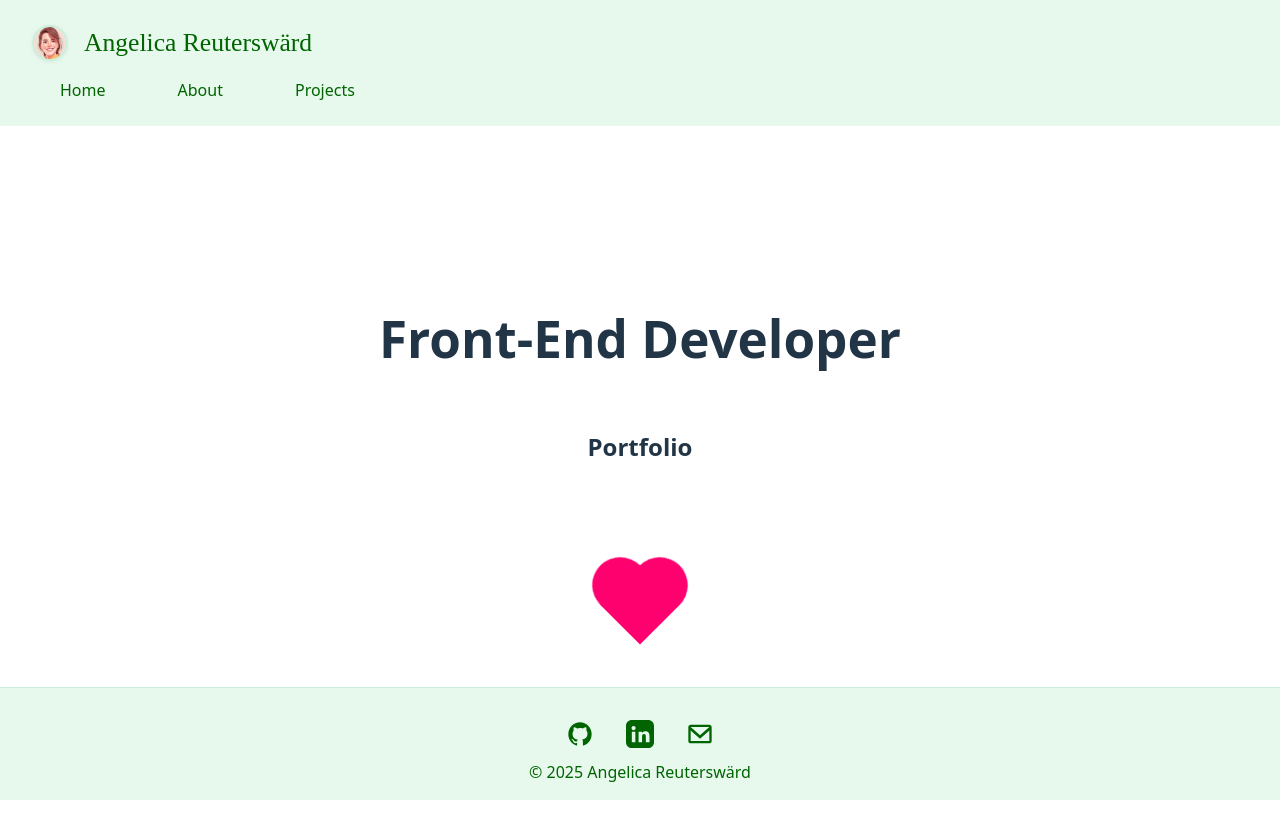
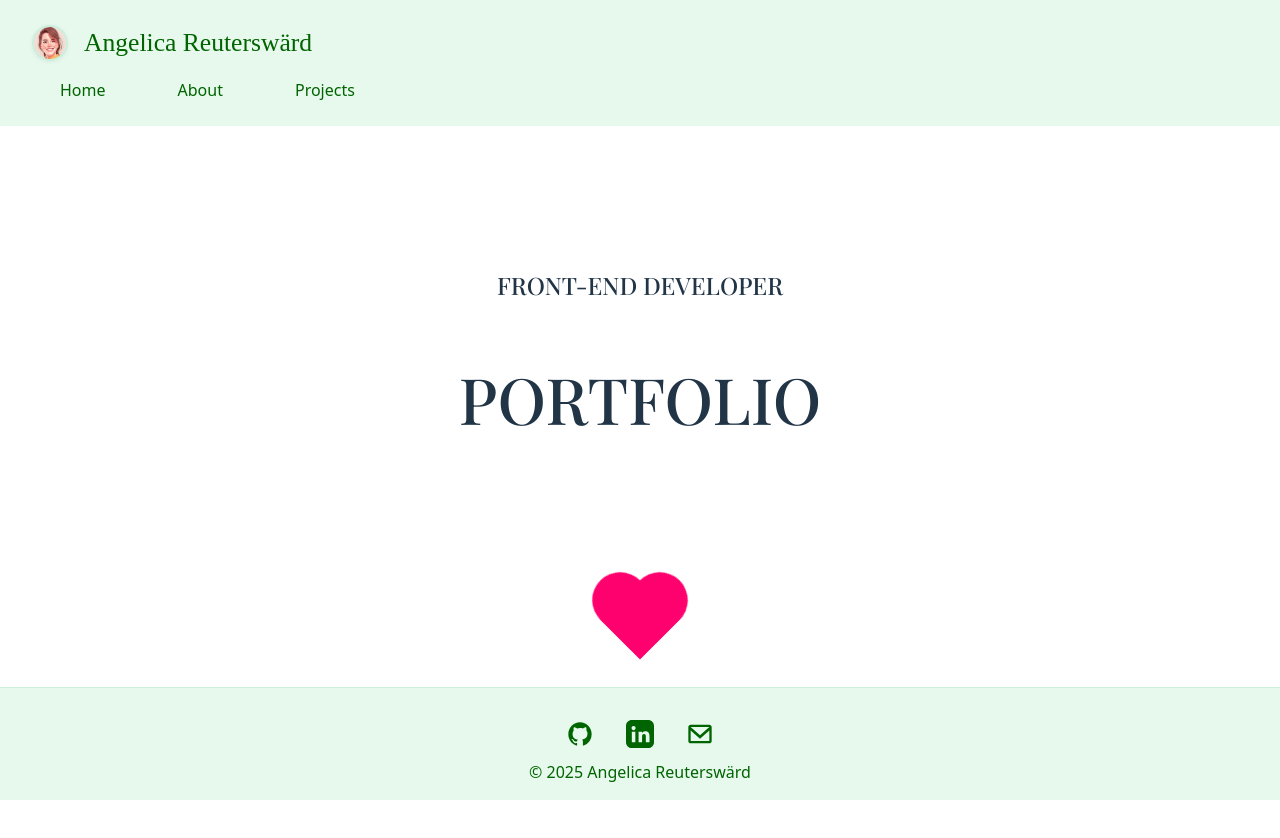
Before and after one commit to Ayngie/react-portfolio, a React (Vite) app: page / in a window 1280 px wide. Shown: the top 838 px of the page. Built offline with nearby package versions, Linux system fonts and the light colour scheme; a web font is replaced by a local one.

Commit message:
Feat: added font for main titles

```diff
--- a/src/index.scss
+++ b/src/index.scss
@@ -1,4 +1,5 @@
 @import url('https://fonts.googleapis.com/css?family=Damion&display=swap');
+@import url('https://fonts.googleapis.com/css?family=Playfair+Display:500&display=swap');
 
 :root {
   font-family: system-ui, Avenir, Helvetica, Arial, sans-serif;
--- a/src/pages/Home/Home.scss
+++ b/src/pages/Home/Home.scss
@@ -1,5 +1,26 @@
 @use '../../styles/mixins' as *;
 
-.heart-container {
-  @include heart;
+.home-section {
+  display: flex;
+  flex-direction: column;
+  align-items: center;
+  justify-content: center;
+  min-height: 100vh;
+
+  .title-container {
+    .home-title {
+      font-family: 'Playfair Display', sans-serif;
+      text-transform: uppercase;
+    }
+    .FED {
+      font-size: 1.5rem;
+    }
+    .PORTFOLIO {
+      font-size: 4rem;
+    }
+  }
+
+  .heart-container {
+    @include heart;
+  }
 }
--- a/src/pages/Home/Home.tsx
+++ b/src/pages/Home/Home.tsx
@@ -2,9 +2,11 @@ import React from 'react';
 import './Home.scss';
 
 const Home: React.FC = () => (
-  <section id="Home" className="full-viewport-section">
-    <h1>Front-End Developer</h1>
-    <h2>Portfolio</h2>
+  <section id="Home" className="full-viewport-section home-section">
+    <div className="title-container">
+      <h1 className="home-title FED">Front-End Developer</h1>
+      <h2 className="home-title PORTFOLIO">Portfolio</h2>
+    </div>
     <div className="heart-container">
       <div className="heart" aria-label="Animated heart"></div>
     </div>
```
